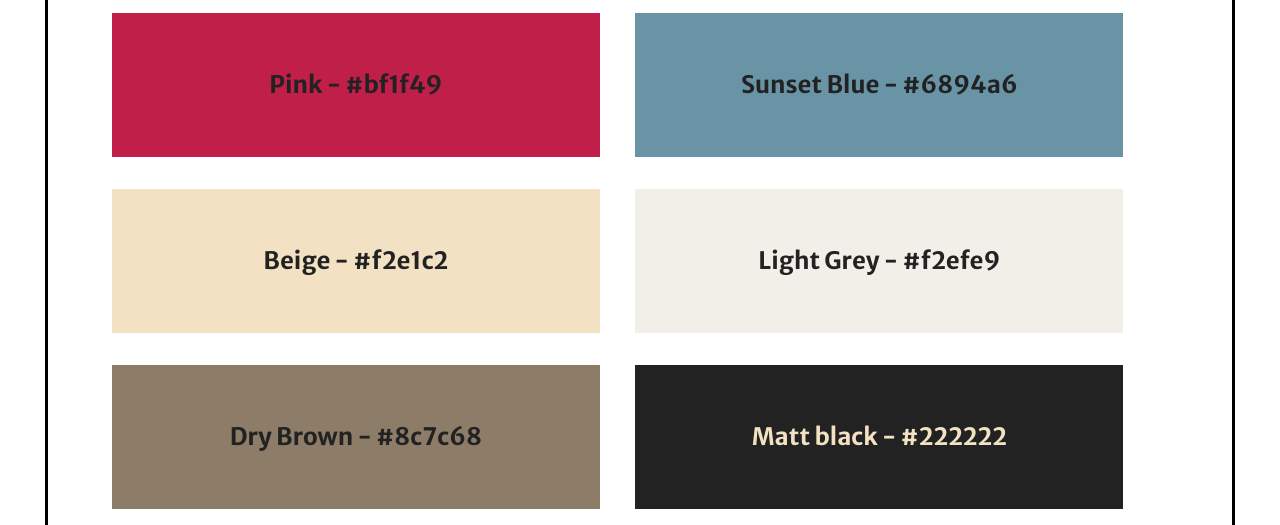
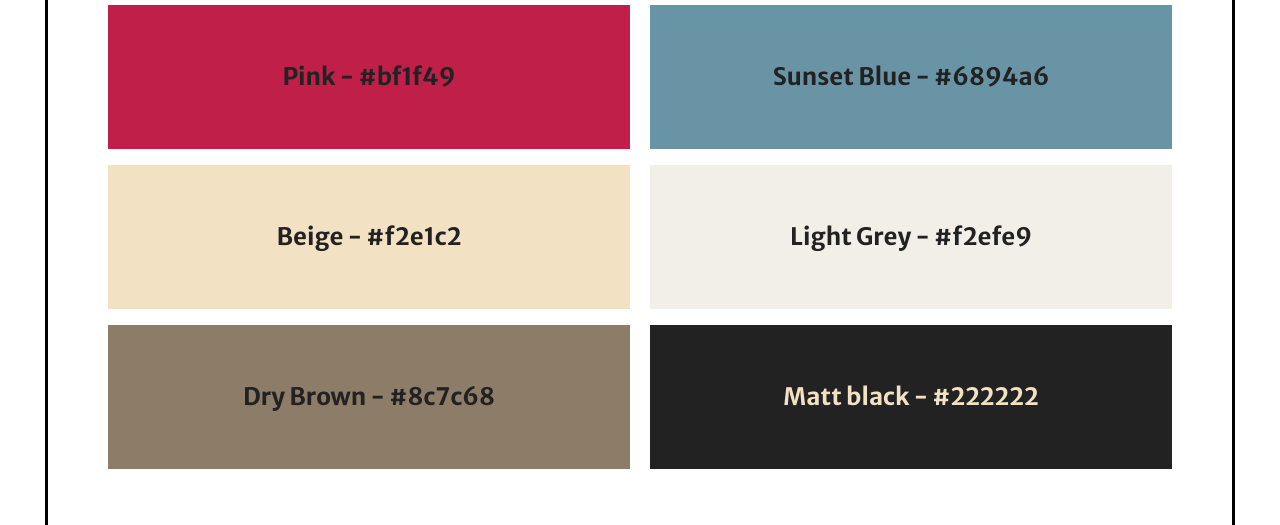
Before and after one commit to UpperSideBand/StyleGuide, a plain HTML site: page index.html in a window 1280 px wide. Shown: the part 275-800 px from the top of the page. Drawn offline with Linux system fonts and the light colour scheme.

Commit message:
Updated colour section.

```diff
--- a/index.html
+++ b/index.html
@@ -13,14 +13,16 @@
             <h1>My Website Style Guide</h1>
         </header>
 
-        <section>
+        <section id="colour-section">
             <h2>Colours</h2>
-            <div class="color pink"><h3>Pink - #bf1f49</h3></div>
-            <div class="color blue"><h3>Sunset Blue - #6894a6</h3></div>
-            <div class="color beige"><h3>Beige - #f2e1c2</h3></div>
-            <div class="color grey"><h3>Light Grey - #f2efe9</h3></div>
-            <div class="color brown"><h3>Dry Brown - #8c7c68</h3></div>
-            <div class="color off-black"><h3>Matt black - #222222</h3></div>
+            <div class="color-block pink"><h3>Pink - #bf1f49</h3></div>
+            <div class="color-block blue"><h3>Sunset Blue - #6894a6</h3></div>
+            <div class="color-block beige"><h3>Beige - #f2e1c2</h3></div>
+            <div class="color-block grey"><h3>Light Grey - #f2efe9</h3></div>
+            <div class="color-block brown"><h3>Dry Brown - #8c7c68</h3></div>
+            <div class="color-block off-black">
+                <h3>Matt black - #222222</h3>
+            </div>
         </section>
 
         <section class="fonts">
--- a/resources/CSS/styles.css
+++ b/resources/CSS/styles.css
@@ -23,6 +23,7 @@ h2 {
     font-size: 2rem;
     line-height: 4rem;
     text-decoration: underline;
+    text-align: left;
 }
 
 h3 {
@@ -48,11 +49,11 @@ section {
     margin: 3rem;
 }
 
-.color {
+.color-block {
     display: inline-block;
-    width: 36%;
-    margin: 1rem 1rem;
-    padding: 3rem;
+    width: 48%;
+    margin: 0.5rem 0.5rem;
+    padding: 3rem 0;
     text-align: center;
 }
 
@@ -89,3 +90,7 @@ section {
 .fonts {
     line-height: 2rem;
 }
+
+#colour-section {
+    text-align: center;
+}
```
